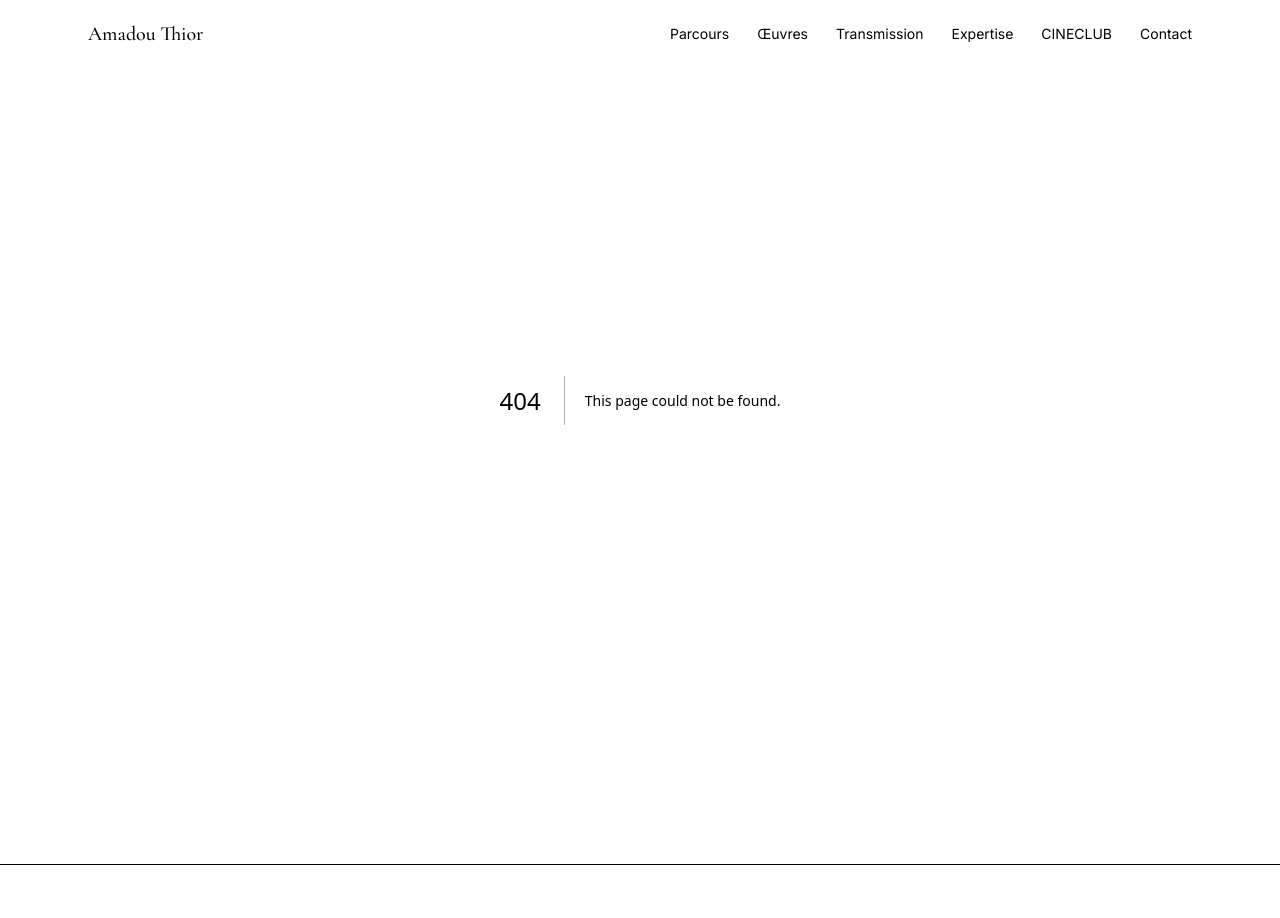
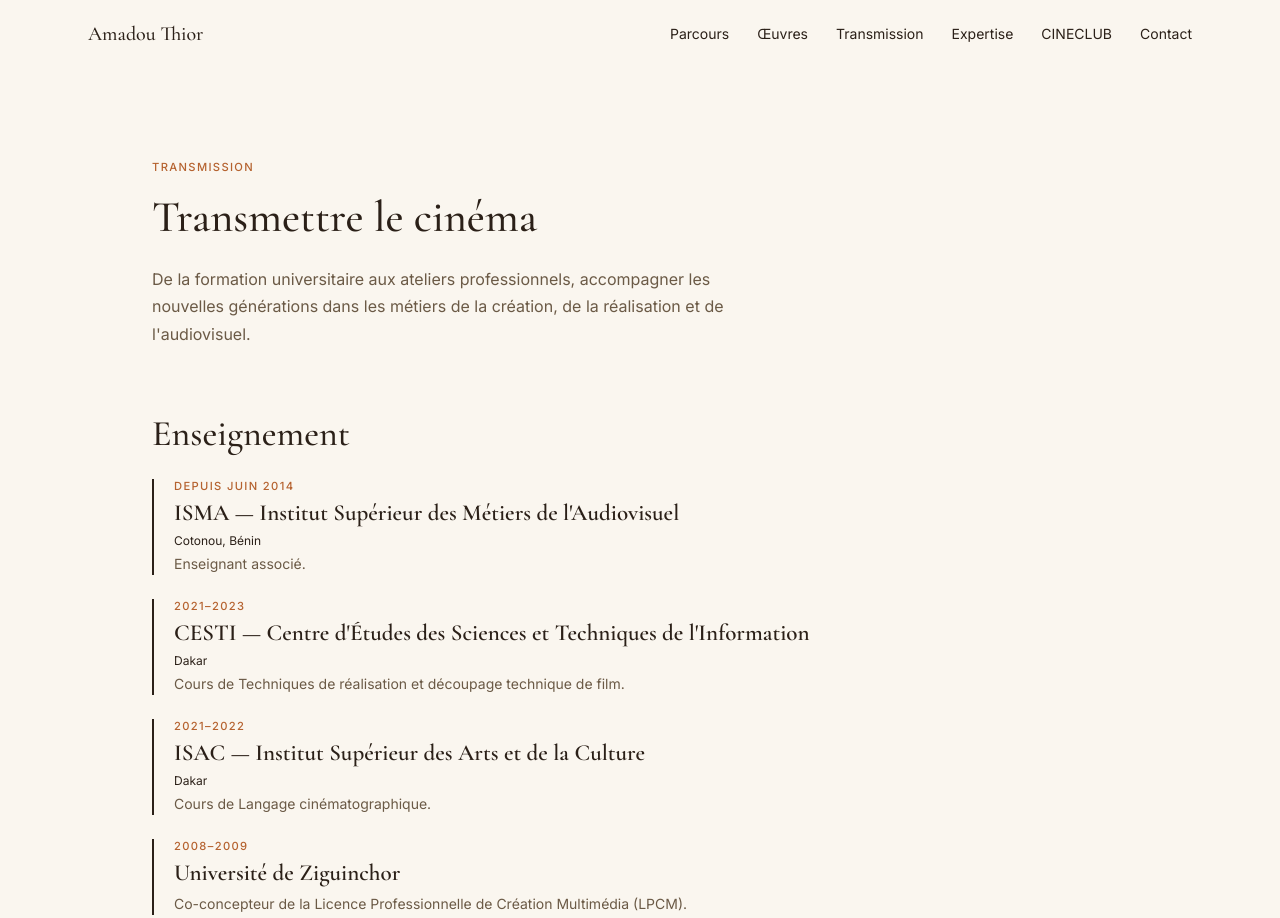
Before and after one commit to Kelluwurus/amadouthior, a Next.js app: page /transmission in a window 1280 px wide. Before the commit this address had no page. Shown: the top 918 px of the page. Built offline with nearby package versions, Linux system fonts and the light colour scheme.

Commit message:
add section 6

```diff
--- /dev/null
+++ b/src/app/transmission/page.tsx
@@ -0,0 +1,44 @@
+import type { Metadata } from "next";
+import Reveal from "@/components/ui/Reveal";
+import SourceBlock from "@/components/shared/SourceBlock";
+import TransmissionBlock from "@/components/parcours/TransmissionBlock";
+import { getTransmission } from "@/lib/content";
+
+export const metadata: Metadata = {
+  title: "Transmission",
+  description:
+    "Enseignement, formation professionnelle et ingénierie pédagogique. La transmission des savoirs au cœur du parcours d'Amadou Thior.",
+};
+
+export default function TransmissionPage() {
+  const data = getTransmission();
+
+  return (
+    <div className="pt-32 md:pt-40 pb-16 md:pb-20">
+      <div className="max-w-5xl mx-auto px-6">
+        {/* Hero */}
+        <Reveal>
+          <p className="text-meta mb-4">Transmission</p>
+          <h1 className="text-h1 mb-6 max-w-2xl">Transmettre le cinéma</h1>
+          <p className="text-body text-lg max-w-xl leading-relaxed mb-16">
+            {data.intro}
+          </p>
+        </Reveal>
+
+        {/* Blocs */}
+        <div className="space-y-16">
+          {data.blocs.map((bloc, i) => (
+            <Reveal key={bloc.titre} delay={i * 60}>
+              <TransmissionBlock bloc={bloc} />
+            </Reveal>
+          ))}
+        </div>
+
+        {/* Sources */}
+        <Reveal delay={200}>
+          <SourceBlock sources={data.sources} />
+        </Reveal>
+      </div>
+    </div>
+  );
+}
--- /dev/null
+++ b/src/components/parcours/TransmissionBlock.tsx
@@ -0,0 +1,32 @@
+import type { BlocTransmission } from "@/lib/types";
+
+interface TransmissionBlockProps {
+  bloc: BlocTransmission;
+}
+
+export default function TransmissionBlock({ bloc }: TransmissionBlockProps) {
+  return (
+    <section>
+      <h2 className="text-h2 mb-6">{bloc.titre}</h2>
+      <div className="space-y-6">
+        {bloc.items.map((item) => (
+          <div
+            key={item.nom}
+            className="border-l-2 border-[--color-border] pl-5 hover:border-[--color-accent]/40 transition-colors"
+          >
+            {item.periode && (
+              <span className="text-meta block mb-1">{item.periode}</span>
+            )}
+            <h3 className="text-h3 mb-1">{item.nom}</h3>
+            {item.lieu && (
+              <p className="text-xs text-[--color-fg-subtle] mb-1">{item.lieu}</p>
+            )}
+            {item.description && (
+              <p className="text-caption leading-relaxed">{item.description}</p>
+            )}
+          </div>
+        ))}
+      </div>
+    </section>
+  );
+}
```
